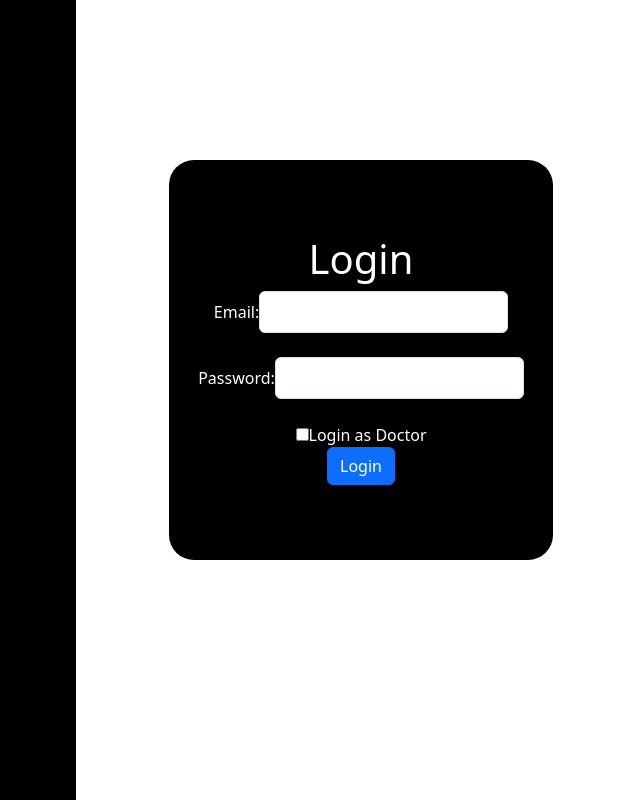
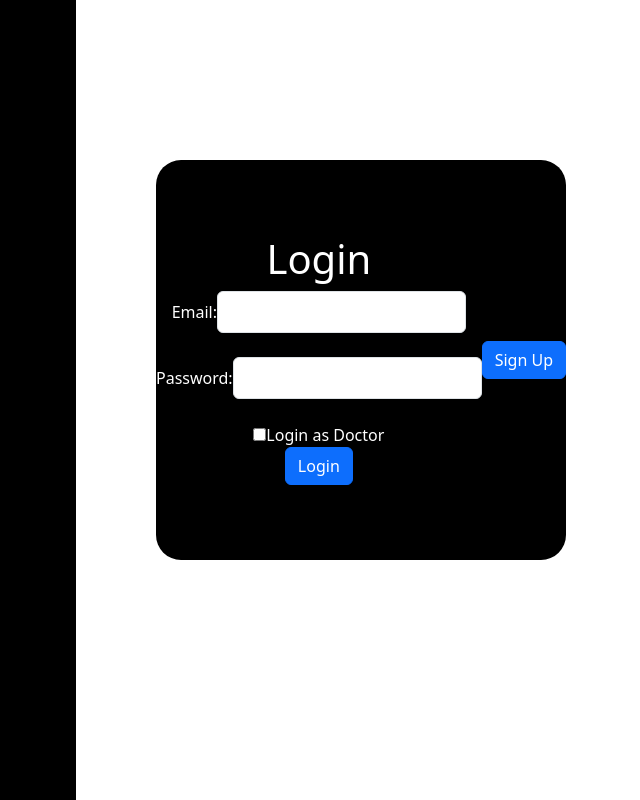
Before and after one commit to ilyas122/CMPE_285-Final-Project, a React (Create React App) app in the folder frontend/: page / in a window 1280 px wide. Shown: the whole page, without its empty margins (494-1134 px from the left). Built offline with nearby package versions, Linux system fonts and the light colour scheme.

Commit message:
Added signup access from login page

```diff
--- a/frontend/src/Pages/LoginComponent/Login.js
+++ b/frontend/src/Pages/LoginComponent/Login.js
@@ -58,6 +58,7 @@ function Login() {
                                     </div>
                                     <button type="submit" className="btn btn-primary">Login</button>
                                 </form>
+                                <button className="btn btn-primary" onClick={()=>navigate('/signup')}>Sign Up</button>
                             </div>
                         </div>
                     </div>
```
